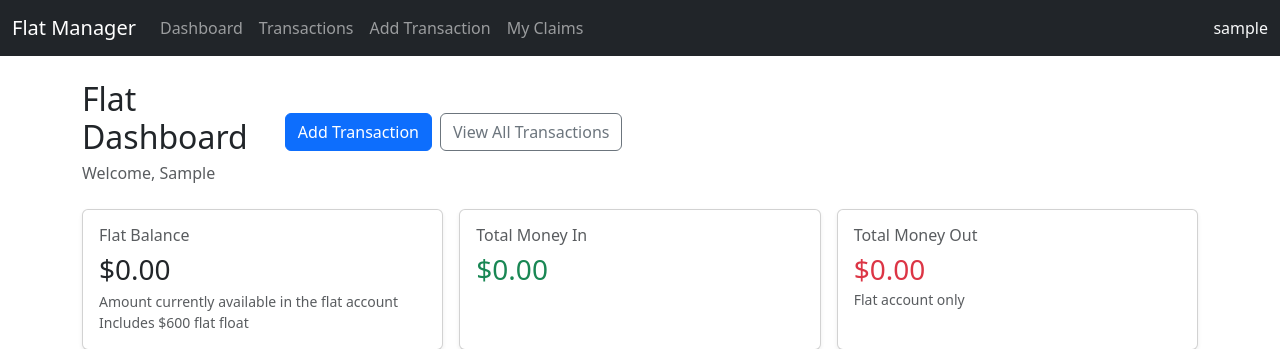
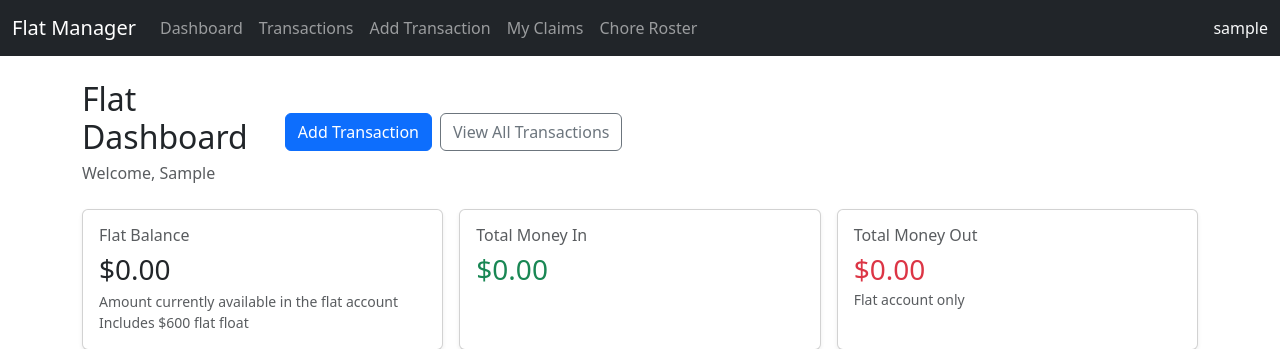
Before and after one commit to mcgannstel/flat-manager, a Django app: page / in a window 1280 px wide. Shown: the top 349 px of the page. Run offline with Django 4.2, Linux system fonts and the light colour scheme; the visitor is signed in with stand-in values (Sample User, id 1); data comes from the database, SQL or seed files in the repository; data that the repository does not hold is empty.

Commit message:
chore roster nav

```diff
--- a/flat/templates/flat/base.html
+++ b/flat/templates/flat/base.html
@@ -51,6 +51,9 @@
                 <a class="nav-link" href="{% url 'my_claims' %}">
                     My Claims
                 </a>
+                <a class="nav-link" href="{% url 'roster' %}">
+                    Chore Roster
+                </a>
             </div>
 
             <div class="d-flex align-items-lg-center flex-column flex-lg-row gap-2">
```
